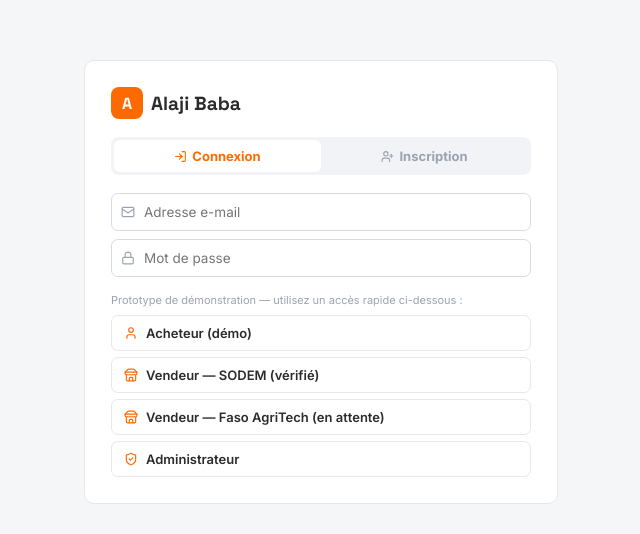
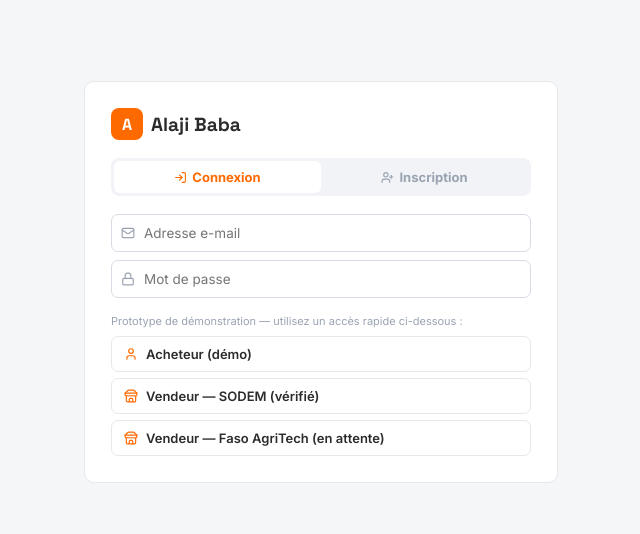
Before and after one commit to didowama93-del/alaji-baba-app, a React (Vite) app: page / in a window 1280 px wide. Shown: the part 138-672 px from the top of the page, without its empty margins (319-959 px from the left). Built offline with nearby package versions, Linux system fonts and the light colour scheme.

Commit message:
Retirer acces rapide admin de la demo

```diff
--- a/src/App.jsx
+++ b/src/App.jsx
@@ -661,9 +661,7 @@ function AuthScreen({ sellers, setSellers, onLogin }) {
   const quickLogins = [
     { label: "Acheteur (démo)", icon: User, session: { role: "buyer", sellerId: null } },
     { label: "Vendeur — SODEM (vérifié)", icon: Store, session: { role: "seller", sellerId: "s1" } },
-    { label: "Vendeur — Faso AgriTech (en attente)", icon: Store, session: { role: "seller", sellerId: "s3" } },
-    { label: "Administrateur", icon: ShieldCheck, session: { role: "admin", sellerId: null } },
-  ];
+    { label: "Vendeur — Faso AgriTech (en attente)", icon: Store, session: { role: "seller", sellerId: "s3" } },  ];
 
   return (
     <div style={{ minHeight: "100vh", background: "#F5F6F8", display: "flex", alignItems: "center", justifyContent: "center", padding: 20, fontFamily: "'Inter', -apple-system, sans-serif" }}>
```
